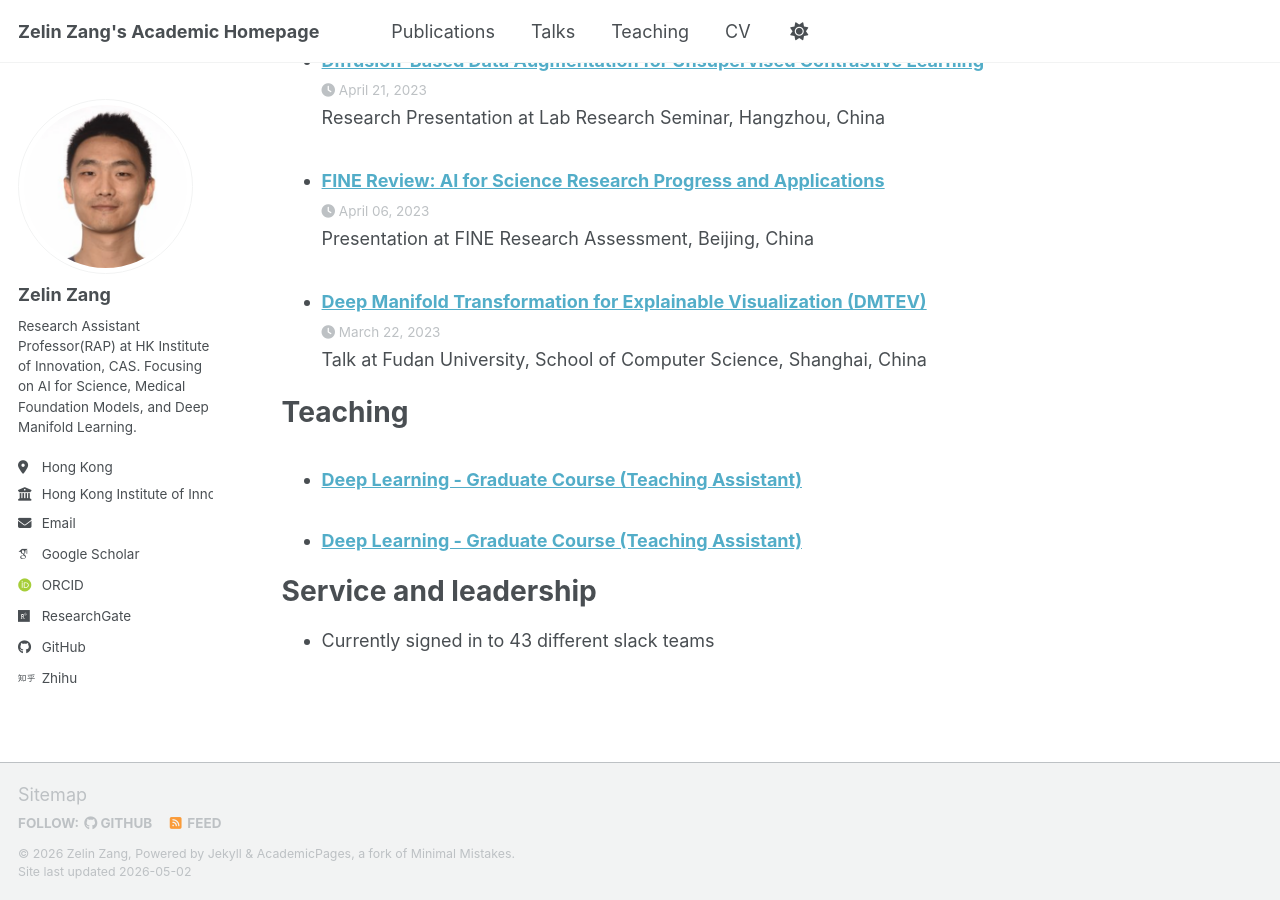
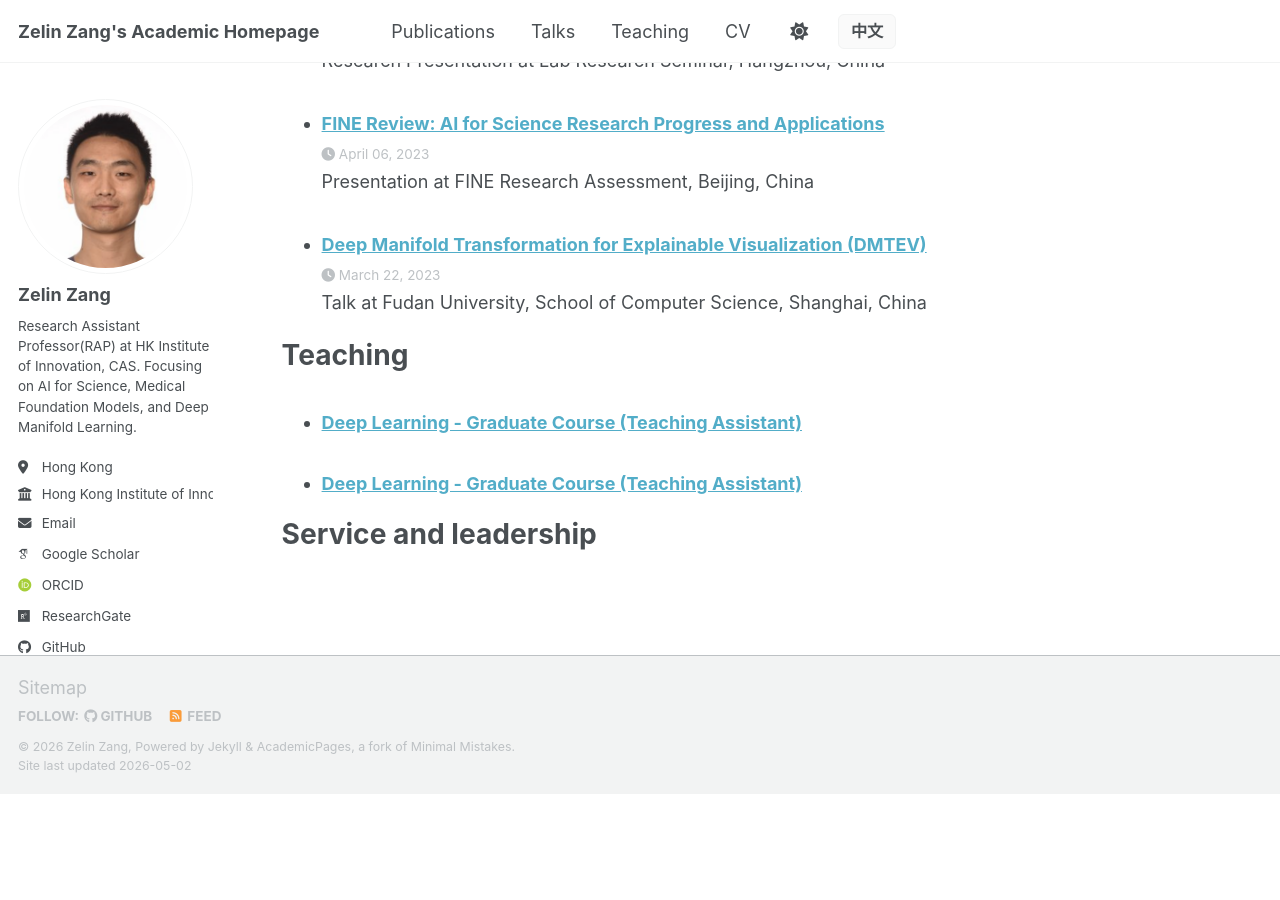
Before and after one commit to zangzelin/zangzelin.github.io, a Jekyll site: the page built from _pages/cv.md, in a window 1280 px wide and 900 px high, scrolled down 11815 px. Built offline with Jekyll 4.4.1, drawn with Linux system fonts in a browser that asks for light colours; some web fonts are replaced; a script bundle is joined from its source files by our own code; library files that are not in the unit come from our copies; after the commit the page ends 12609 px from its top, so only the background shows below that.

Commit message:
auto push

```diff
--- a/_data/news.yml
+++ b/_data/news.yml
@@ -3,7 +3,7 @@
 - date: "Mar 2026"
   text: 'Our paper "Adaptive Prototype-guided Personalized Propagation for Heterophilic Graphs with Missing Data" accepted by **IEEE Transactions on Neural Networks and Learning Systems (TNNLS)** (<span class="badge">SCI Q1</span>, **Top AI/ML Journal**).'
 - date: "Feb 2026"
-  text: 'Our paper "[ReGenHOI: Unifying Reconstruction and Generation for 3D Human–Object Interaction Understanding]()" accepted by **IEEE/CVF Conference on Computer Vision and Pattern Recognition (CVPR) 2026** (<span class="badge">CCF-A</span>, **Premier AI Conference**).'
+  text: 'Our paper "ReGenHOI: Unifying Reconstruction and Generation for 3D Human–Object Interaction Understanding" accepted by **IEEE/CVF Conference on Computer Vision and Pattern Recognition (CVPR) 2026** (<span class="badge">CCF-A</span>, **Premier AI Conference**).'
 - date: "Feb 2026"
   text: 'Our paper "[UniSurg: A Video-Native Foundation Model for Universal Understanding of Surgical Videos](https://arxiv.org/abs/2602.05638)" posted on arXiv.'
 - date: "Jan 2026"
@@ -14,10 +14,10 @@
   text: 'Our paper "[Multi-center multi-omics integration predicts individualized prognosis in medullary thyroid carcinoma](https://www.nature.com/articles/s41467-025-67533-7)" has been accepted by **Nature Communications** (<span class="badge">SCI Q1</span>, **IF=15.7**, **Top Multidisciplinary Journal**).'
 - date: "Jan 2026"
   text: 'Our paper "[MDTree](https://openreview.net/forum?id=dTSptQNygv)" (Phylogenetic Inference) has been accepted by **Transactions on Machine Learning Research (TMLR)** (<span class="badge">SCI</span>, **Top ML Journal**).'
+- date: "Dec 2025"
+  text: 'Our survey "[The Dawn of Agentic EDA: A Survey of Autonomous Digital Chip Design](https://arxiv.org/abs/2512.23189)" posted on arXiv.'
 - date: "Nov 2025"
   text: 'Three papers ([MedLA](https://arxiv.org/abs/2509.23725), [Cell-Aware](https://arxiv.org/abs/2511.21120) & [Departures](https://arxiv.org/abs/2511.13124)) accepted to **AAAI Conference on Artificial Intelligence (AAAI) 2026** (<span class="badge">CCF-A</span>, **Premier AI Conference**). MedLA & Cell-Aware selected for **Oral Presentation** (**Top ~5%**).'
-- date: "Dec 2025"
-  text: 'Our survey "[The Dawn of Agentic EDA: A Survey of Autonomous Digital Chip Design](https://arxiv.org/abs/2512.23189)" posted on arXiv.'
 - date: "Sep 2025"
   text: '"[CellScout](https://ieeexplore.ieee.org/document/10764724)" accepted by **IEEE Transactions on Visualization and Computer Graphics (TVCG)** (<span class="badge">CCF-A</span>, <span class="badge">SCI Q1</span>, **Top Visualization Journal**).'
 - date: "Sep 2025"
--- a/_data/news_zh.yml
+++ b/_data/news_zh.yml
@@ -3,7 +3,7 @@
 - date: "Mar 2026"
   text: '我们的论文 "Adaptive Prototype-guided Personalized Propagation for Heterophilic Graphs with Missing Data" 被 **IEEE Transactions on Neural Networks and Learning Systems (TNNLS)** 接收 (<span class="badge">SCI Q1</span>, **顶级 AI/ML 期刊**)。'
 - date: "Feb 2026"
-  text: '我们的论文 "[ReGenHOI: Unifying Reconstruction and Generation for 3D Human–Object Interaction Understanding]()" 被 **IEEE/CVF Conference on Computer Vision and Pattern Recognition (CVPR) 2026** 接收 (<span class="badge">CCF-A</span>, **顶级视觉会议**)。'
+  text: '我们的论文 "ReGenHOI: Unifying Reconstruction and Generation for 3D Human–Object Interaction Understanding" 被 **IEEE/CVF Conference on Computer Vision and Pattern Recognition (CVPR) 2026** 接收 (<span class="badge">CCF-A</span>, **顶级视觉会议**)。'
 - date: "Feb 2026"
   text: '我们的论文 "[UniSurg: A Video-Native Foundation Model for Universal Understanding of Surgical Videos](https://arxiv.org/abs/2602.05638)" 发布于 arXiv。'
 - date: "Jan 2026"
@@ -14,10 +14,10 @@
   text: '我们的论文 "[Multi-center multi-omics integration predicts individualized prognosis in medullary thyroid carcinoma](https://www.nature.com/articles/s41467-025-67533-7)" 被 **Nature Communications** 接收 (<span class="badge">SCI Q1</span>, **IF=15.7**, **顶级综合期刊**)。'
 - date: "Jan 2026"
   text: '我们的论文 "[MDTree](https://openreview.net/forum?id=dTSptQNygv)" (系统发育推断) 被 **Transactions on Machine Learning Research (TMLR)** 接收 (<span class="badge">SCI</span>, **顶级 ML 期刊**)。'
+- date: "Dec 2025"
+  text: '我们的综述 "[The Dawn of Agentic EDA: A Survey of Autonomous Digital Chip Design](https://arxiv.org/abs/2512.23189)" 发布于 arXiv。'
 - date: "Nov 2025"
   text: '三篇论文 ([MedLA](https://arxiv.org/abs/2509.23725), [Cell-Aware](https://arxiv.org/abs/2511.21120) & [Departures](https://arxiv.org/abs/2511.13124)) 被 **AAAI Conference on Artificial Intelligence (AAAI) 2026** 接收 (<span class="badge">CCF-A</span>, **顶级 AI 会议**)。MedLA & Cell-Aware 入选 **Oral Presentation** (**前 ~5%**)。'
-- date: "Dec 2025"
-  text: '我们的综述 "[The Dawn of Agentic EDA: A Survey of Autonomous Digital Chip Design](https://arxiv.org/abs/2512.23189)" 发布于 arXiv。'
 - date: "Sep 2025"
   text: '"[CellScout](https://ieeexplore.ieee.org/document/10764724)" 被 **IEEE Transactions on Visualization and Computer Graphics (TVCG)** 接收 (<span class="badge">CCF-A</span>, <span class="badge">SCI Q1</span>, **顶级可视化期刊**)。'
 - date: "Sep 2025"
--- a/_includes/lang-switch.html
+++ b/_includes/lang-switch.html
@@ -1,4 +1,3 @@
-{% if page.url == "/" or page.url == "/zh/" %}
 <li class="masthead__menu-item masthead__menu-item--lang persist tail">
   {% if page.lang == 'zh' %}
     <a href="/" class="lang-switch__link">EN</a>
@@ -6,4 +5,3 @@
     <a href="/zh/" class="lang-switch__link">中文</a>
   {% endif %}
 </li>
-{% endif %}
--- a/_pages/cv.md
+++ b/_pages/cv.md
@@ -9,10 +9,12 @@ redirect_from:
 
 {% include base_path %}
 
+<!-- CV PDF download temporarily hidden until PDF is available -->
+<!--
 <div style="margin-bottom: 20px;">
-  <a href="#" class="btn btn--primary">Download CV (PDF)</a>
-  <!-- 如果你有 PDF 版本的 CV，可以将 href 改为 "/files/cv.pdf" -->
+  <a href="/files/cv.pdf" class="btn btn--primary">Download CV (PDF)</a>
 </div>
+-->
 
 Work Experience
 ======
@@ -86,4 +88,3 @@ Teaching
 
 Service and leadership
 ======
-* Currently signed in to 43 different slack teams
```
